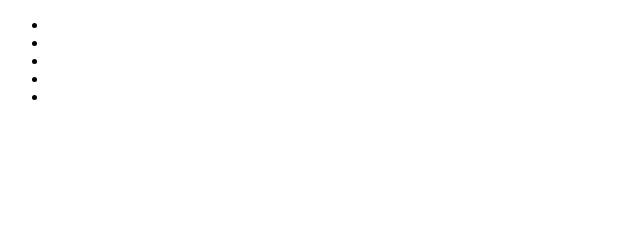
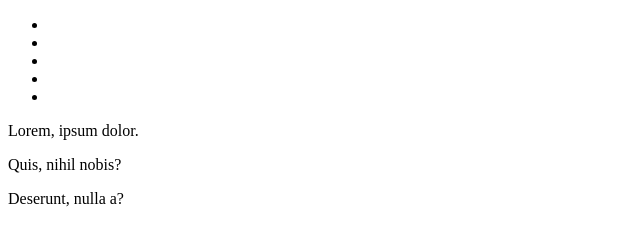
Before and after one commit to abdullahkocc/deneme, a plain HTML site: page test.html in a window 1280 px wide. Shown: the whole page, without its empty margins (0-640 px from the left). Drawn offline with Linux system fonts and the light colour scheme.

Commit message:
dosyalar degisti

```diff
--- a/js/main.js
+++ /dev/null
@@ -1 +0,0 @@
-asasa
--- a/js/test.js
+++ /dev/null
@@ -1 +0,0 @@
-asasas
--- a/test.html
+++ b/test.html
@@ -14,5 +14,8 @@
     <li></li>
     <li></li>
   </ul>
+  <p>Lorem, ipsum dolor.</p>
+  <p>Quis, nihil nobis?</p>
+  <p>Deserunt, nulla a?</p>
 </body>
 </html>
```
Also changed, not shown: index.html (+1 -0 lines).
